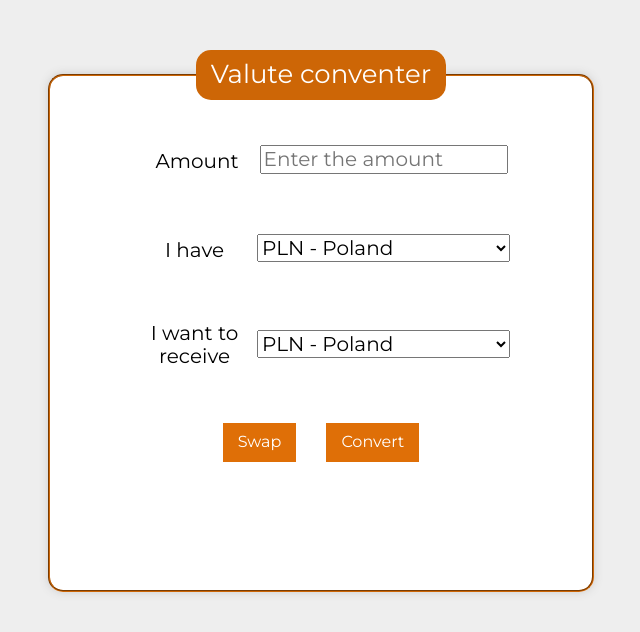
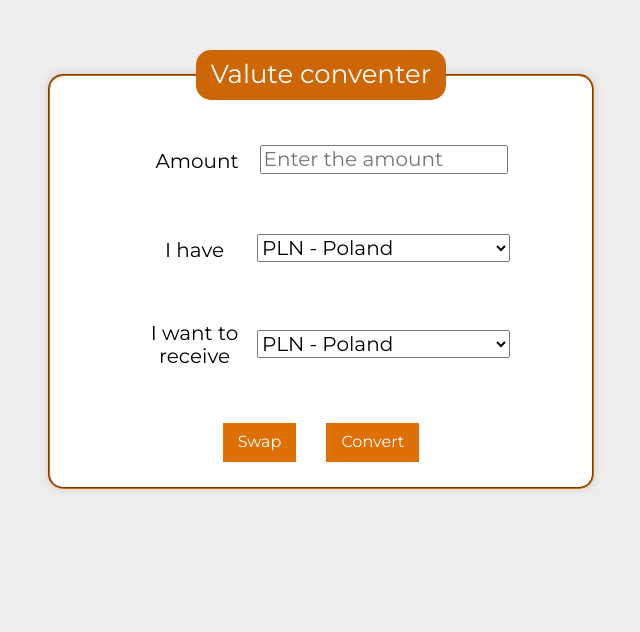
Before and after one commit to stolar-xyz/currency-converter-react, a React (Create React App) app: page / in a window 1280 px wide. Shown: the top 632 px of the page, without its empty margins (319-959 px from the left). Built offline with nearby package versions, Linux system fonts and the light colour scheme.

Commit message:
additional Paragraph deleted

```diff
--- a/src/App.js
+++ b/src/App.js
@@ -16,7 +16,6 @@ function App() {
         <Paragraph name={"I have"} body={<FormField />} />
         <Paragraph name={"I want to receive"} body={<FormField />} />
         <Buttons />
-        <Paragraph />
       </Fieldset>
     </Form>
   );
```
